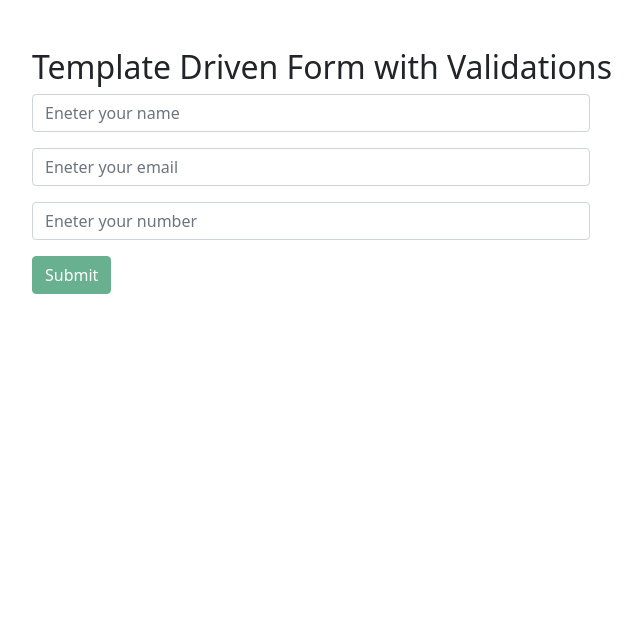
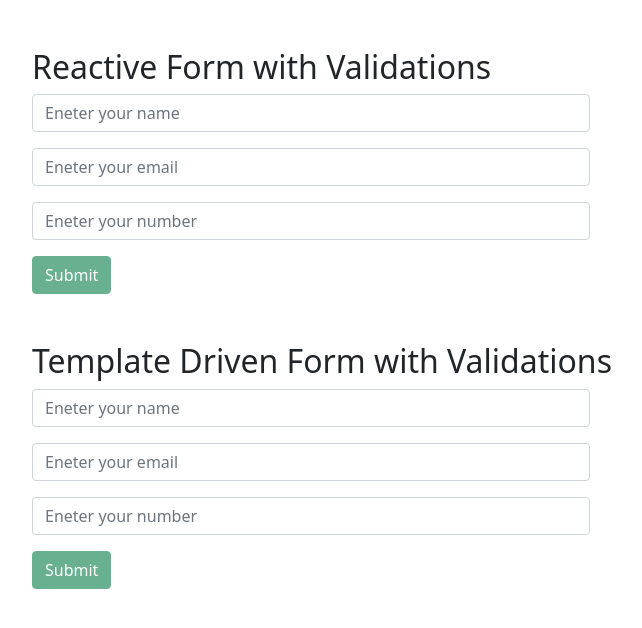
Before and after one commit to Waheed-Programmer/CMS-Blog-Angular-App, an Angular app: page / in a window 1280 px wide. Shown: the top 628 px of the page, without its empty margins (50-692 px from the left). Built offline with nearby package versions, Linux system fonts and the light colour scheme.

Commit message:
create reactive form

```diff
--- a/src/app/app.component.html
+++ b/src/app/app.component.html
@@ -1,2 +1,3 @@
 
+<app-reactive-form></app-reactive-form>
 <app-template-form></app-template-form>
--- a/src/app/app.module.ts
+++ b/src/app/app.module.ts
@@ -4,15 +4,17 @@ import {HttpClientModule} from '@angular/common/http'
 import { AppRoutingModule } from './app-routing.module';
 import { AppComponent } from './app.component';
 import { InspectionAPIServviceService } from './services/inspection-api-servvice.service';
-import { FormsModule } from '@angular/forms';
+import { FormsModule ,ReactiveFormsModule } from '@angular/forms';
 import { NgbModule } from '@ng-bootstrap/ng-bootstrap';
 import { TemplateFormComponent } from './template-form/template-form.component';
+import { ReactiveFormComponent } from './reactive-form/reactive-form.component';
 
 
 @NgModule({
   declarations: [
     AppComponent,
     TemplateFormComponent,
+    ReactiveFormComponent,
 
   ],
   imports: [
@@ -22,6 +24,7 @@ import { TemplateFormComponent } from './template-form/template-form.component';
     HttpClientModule,
     FormsModule,
     NgbModule,
+    ReactiveFormsModule
 
   ],
   providers: [InspectionAPIServviceService],
--- a/src/app/reactive-form/reactive-form.component.html
+++ b/src/app/reactive-form/reactive-form.component.html
@@ -1,22 +1,22 @@
 
 <div class="container mt-5 mb-2">
-  <h2>Template Driven Form with Validations</h2>
+  <h2>Reactive Form with Validations</h2>
   <div class="col-md-6">
-    <form  class="form" >
+    <form  class="form" [formGroup]="contactForm" (ngSubmit)="contactForm.value" >
       <div class="form-group mb-3">
-        <input type="text" name="name" required class="form-control"  placeholder="Eneter your name"  >
+        <input type="text" formControlName="name" name="name" required class="form-control"  placeholder="Eneter your name"  >
 
       </div>
       <div class="form-group mb-3">
-        <input type="email" name="email" required class="form-control"  placeholder="Eneter your email"  >
+        <input type="email" formControlName="email" name="email" required class="form-control"  placeholder="Eneter your email"  >
 
       </div>
       <div class="form-group mb-3">
-        <input type="number" name="number" required class="form-control"  placeholder="Eneter your number" ngModel>
+        <input type="number" formControlName="number" name="number" required class="form-control"  placeholder="Eneter your number" >
 
       </div>
       <div class="form-group">
-        <input type="submit" class="btn btn-success"  value="Submit">
+        <input type="submit" class="btn btn-success" [disabled]="contactForm.invalid"  value="Submit">
       </div>
     </form>
   </div>
--- /dev/null
+++ b/src/app/reactive-form/reactive-form.component.ts
@@ -0,0 +1,22 @@
+import { Component, OnInit } from '@angular/core';
+import { FormControl, FormGroup, Validators } from '@angular/forms';
+
+@Component({
+  selector: 'app-reactive-form',
+  templateUrl: './reactive-form.component.html',
+  styleUrls: ['./reactive-form.component.css']
+})
+export class ReactiveFormComponent implements OnInit {
+
+  constructor() { }
+
+
+
+  ngOnInit(): void {
+  }
+  contactForm = new FormGroup({
+    name: new FormControl('',[Validators.required]),
+    email: new FormControl('',[Validators.required]),
+    number: new FormControl('',[Validators.required]),
+  });
+}
--- a/src/app/template-form/template-form.component.html
+++ b/src/app/template-form/template-form.component.html
@@ -2,7 +2,7 @@
 <div class="container mt-5 mb-2">
   <h2>Template Driven Form with Validations</h2>
   <div class="col-md-6">
-    <form #contactForm = "ngForm" class="form" (ngSubmit)="formSubmit(contactForm.value)">
+    <form #contactForm = "ngForm" class="form" (ngSubmit)="formSubmit(contactForm.value); contactForm.reset();">
       <div class="form-group mb-3">
         <input type="text" name="name" required class="form-control" #nameValid="ngModel" placeholder="Eneter your name" ngModel >
         <span class="err" *ngIf="nameValid.invalid && nameValid.touched">Please enter your name</span>
```
Also changed, not shown: src/app/reactive-form/reactive-form.component.css (added), 1 other file (tests, documents, lock files or other folders).
